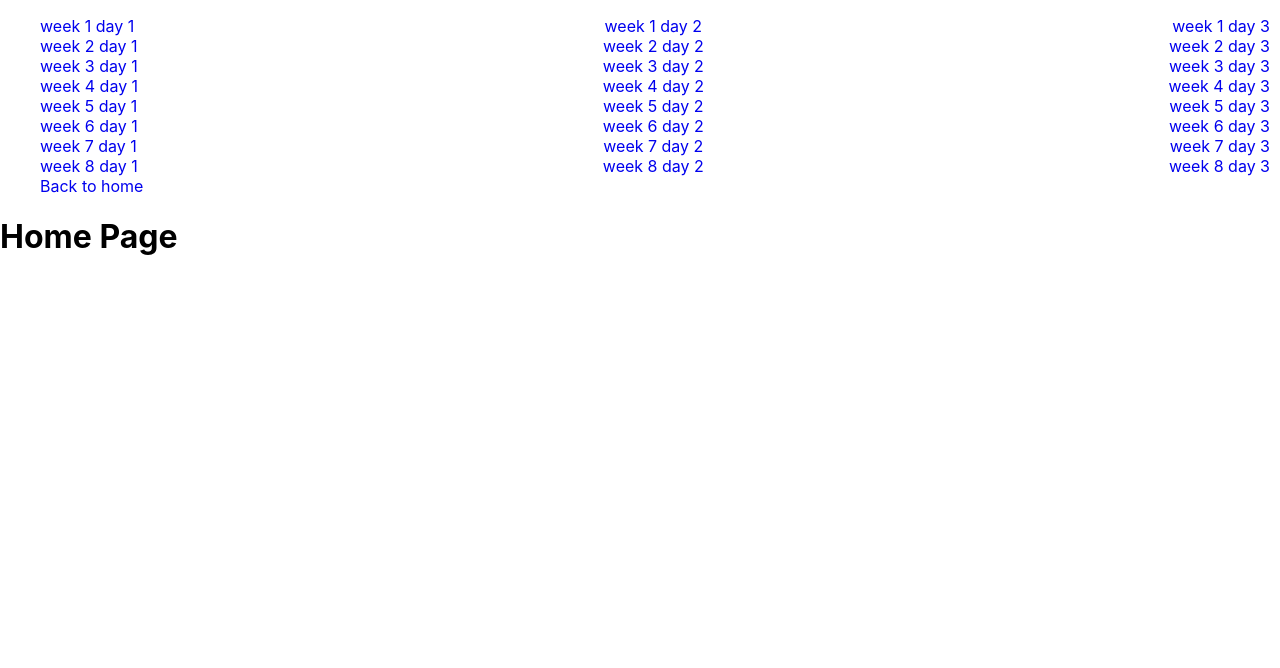
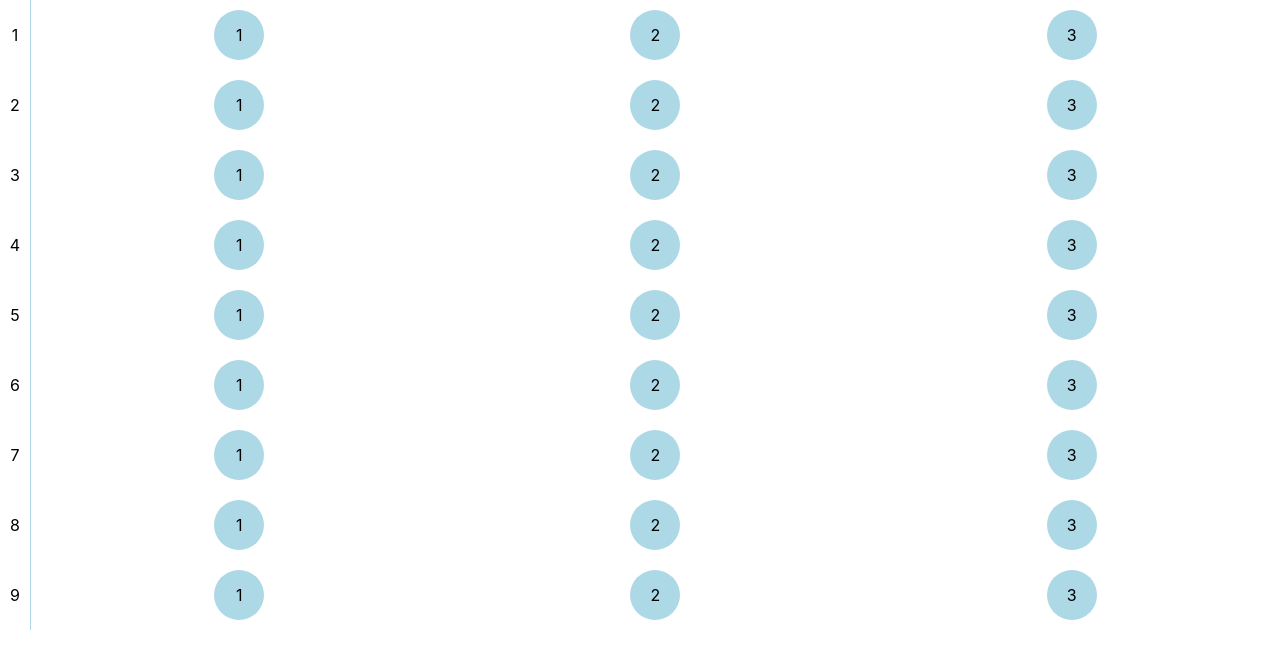
Before and after one commit to KaltrinaDragobuzhda/couch-running, a React (Create React App) app: page / in a window 1280 px wide. Shown: the top 668 px of the page. Built offline with nearby package versions, Linux system fonts and the light colour scheme.

Commit message:
added links for every week in the home page

```diff
--- a/src/App.css
+++ b/src/App.css
@@ -19,13 +19,6 @@ nav {
   list-style: none;
 } */
 
-.week-container{
-  display: flex;
-    flex-direction: row;
-    justify-content: space-between;
-    margin-right: 10px;
-}
-
 .link-style {
   text-decoration: none;
   cursor: pointer;
--- a/src/App.js
+++ b/src/App.js
@@ -1,7 +1,7 @@
 import React from 'react';
 import './App.css';
-import Nav from './Nav';
-import Week from "./week";
+import WeekComponent from "./WeekComponent";
+import HomeComponent from "./HomeComponent/HomeComponent";
 import { BrowserRouter as Router, Switch, Route } from 'react-router-dom';
 
 function App() {
@@ -9,21 +9,14 @@ function App() {
 
     <Router>
       <div className="App">
-        <Nav />
         <Switch>
-          <Route path="/" exact component={Home} />
-          <Route path="/week/:weekNr/:dayNr" component={Week} />
+          <Route path="/" exact component={HomeComponent} />
+          <Route path="/week/:weekNr/:dayNr" component={WeekComponent} />
         </Switch>
       </div>
     </Router>
   );
 }
 
-const Home = () => (
-  <div>
-    <h1>Home Page</h1>
-  </div>
-)
-
 
 export default App;
--- /dev/null
+++ b/src/HomeComponent/HomeComponent.css
@@ -0,0 +1,31 @@
+.week-container {
+  height: 70px;
+  display: flex;
+}
+
+.weekday-container {
+  display: flex;
+  flex-grow: 1;
+  justify-content: center;
+  align-items: center;
+}
+
+.week-marker {
+  width: 30px;
+  line-height: 70px;
+  text-align: center;
+  border-right: 1px solid lightblue;
+}
+
+.week-container .exercise-link {
+  background-color: lightblue;
+  color: black;
+  text-decoration: none;
+  height: 50px;
+  width: 50px;
+  border-radius: 25px;
+  display: flex;
+  text-align: center;
+  justify-content: center;
+  line-height: 50px;
+}
--- /dev/null
+++ b/src/HomeComponent/HomeComponent.js
@@ -0,0 +1,74 @@
+import React from 'react';
+import './HomeComponent.css';
+import { Link } from 'react-router-dom';
+
+
+function HomeComponent() {
+
+  return (
+    <nav>
+      <div className="nav-links">
+        <div className='week-container'>
+          <span className="week-marker">1</span>
+          <WeekDayComponent day="1" week="1" />
+          <WeekDayComponent day="2" week="1" />
+          <WeekDayComponent day="3" week="1" />
+        </div>
+        <div className='week-container'>
+          <span className="week-marker">2</span>
+          <WeekDayComponent day="1" week="2" />
+          <WeekDayComponent day="2" week="2" />
+          <WeekDayComponent day="3" week="2" />
+        </div>
+        <div className='week-container'>
+          <span className="week-marker">3</span>
+          <WeekDayComponent day="1" week="3" />
+          <WeekDayComponent day="2" week="3" />
+          <WeekDayComponent day="3" week="3" />
+        </div>
+        <div className='week-container'>
+          <span className="week-marker">4</span>
+          <WeekDayComponent day="1" week="4" />
+          <WeekDayComponent day="2" week="4" />
+          <WeekDayComponent day="3" week="4" />
+        </div>
+        <div className='week-container'>
+          <span className="week-marker">5</span>
+          <WeekDayComponent day="1" week="5" />
+          <WeekDayComponent day="2" week="5" />
+          <WeekDayComponent day="3" week="5" />
+        </div>
+        <div className='week-container'>
+          <span className="week-marker">6</span>
+          <WeekDayComponent day="1" week="6" />
+          <WeekDayComponent day="2" week="6" />
+          <WeekDayComponent day="3" week="6" />
+        </div>
+        <div className='week-container'>
+          <span className="week-marker">7</span>
+          <WeekDayComponent day="1" week="7" />
+          <WeekDayComponent day="2" week="7" />
+          <WeekDayComponent day="3" week="7" />
+        </div>
+        <div className='week-container'>
+          <span className="week-marker">8</span>
+          <WeekDayComponent day="1" week="8" />
+          <WeekDayComponent day="2" week="8" />
+          <WeekDayComponent day="3" week="8" />
+        </div>
+        <div className='week-container'>
+          <span className="week-marker">9</span>
+          <WeekDayComponent day="1" week="9" />
+          <WeekDayComponent day="2" week="9" />
+          <WeekDayComponent day="3" week="9" />
+        </div>
+      </div>
+    </nav>
+  );
+}
+
+function WeekDayComponent(props) {
+  return <div className="weekday-container"><Link className="exercise-link" to={`/week/${props.week}/${props.day}`}>{props.day}</Link></div>;
+}
+
+export default HomeComponent;
--- a/src/Nav.js
+++ /dev/null
@@ -1,112 +0,0 @@
-import React from 'react';
-import './App.css';
-import { Link } from 'react-router-dom'
-
-
-function Nav() {
-
-  const navStyle = {
-    color: 'balck'
-  };
-
-  return (
-    <nav>
-      <ul className="nav-links">
-        <div className='week-container'>
-        <Link className="link-style" style={navStyle} to='/week/1/1'>
-          <div>week 1 day 1</div>
-        </Link>
-        <Link className="link-style" style={navStyle} to='/week/1/2' >
-          <div>week 1 day 2</div>
-        </Link>
-        <Link className="link-style" style={navStyle} to='/week/1/3'>
-          <div>week 1 day 3</div>
-        </Link>
-        </div>
-        <div className="link-style" className='week-container'>
-        <Link className="link-style" style={navStyle} to='/week/2/1'>
-          <div>week 2 day 1</div>
-        </Link>
-        <Link  className="link-style" style={navStyle} to='/week/2/2'>
-          <div>week 2 day 2</div>
-        </Link>
-        <Link className="link-style" style={navStyle} to='/week/2/3'>
-          <div>week 2 day 3</div>
-        </Link>
-        </div>
-        <div className='week-container'>
-        <Link className="link-style" style={navStyle} to='/week/3/1'>
-          <div>week 3 day 1</div>
-        </Link>
-        <Link className="link-style" style={navStyle} to='/week/3/2'>
-          <div>week 3 day 2</div>
-        </Link>
-        <Link className="link-style" style={navStyle} to='/week/3/3'>
-          <div>week 3 day 3</div>
-        </Link>
-        </div>
-        <div className='week-container'>
-        <Link className="link-style" style={navStyle} to='/week/4/1'>
-          <div>week 4 day 1</div>
-        </Link>
-        <Link className="link-style" style={navStyle} to='/week/4/2'>
-          <div>week 4 day 2</div>
-        </Link>
-        <Link className="link-style" style={navStyle} to='/week/4/3'>
-          <div>week 4 day 3</div>
-        </Link>
-        </div>
-        <div className='week-container'>
-        <Link className="link-style" style={navStyle} to='/week/5/1'>
-          <div>week 5 day 1</div>
-        </Link>
-        <Link className="link-style" style={navStyle} to='/week/5/2'>
-          <div>week 5 day 2</div>
-        </Link>
-        <Link className="link-style" style={navStyle} to='/week/5/3'>
-          <div>week 5 day 3</div>
-        </Link>
-        </div>
-        <div className='week-container'>
-        <Link className="link-style" style={navStyle} to='/week/6/1'>
-          <div>week 6 day 1</div>
-        </Link>
-        <Link className="link-style" style={navStyle} to='/week/6/2'>
-          <div>week 6 day 2</div>
-        </Link>
-        <Link className="link-style" style={navStyle} to='/week/6/3'>
-          <div>week 6 day 3</div>
-        </Link>
-        </div>
-        <div className='week-container'>
-        <Link className="link-style" style={navStyle} to='/week/7/1'>
-          <div>week 7 day 1</div>
-        </Link>
-        <Link className="link-style" style={navStyle} to='/week/7/2'>
-          <div>week 7 day 2</div>
-        </Link>
-        <Link className="link-style" style={navStyle} to='/week/7/3'>
-          <div>week 7 day 3</div>
-        </Link>
-        </div>
-        <div className='week-container'>
-        <Link className="link-style" style={navStyle} to='/week/8/1'>
-          <div>week 8 day 1</div>
-        </Link>
-        <Link className="link-style" style={navStyle} to='/week/8/2'>
-          <div>week 8 day 2</div>
-        </Link>
-        <Link className="link-style" style={navStyle} to='/week/8/3'>
-          <div>week 8 day 3</div>
-        </Link>
-        </div>
-        <Link className="link-style" style={navStyle} to='/'>
-          <div>Back to home</div>
-        </Link>
-
-      </ul>
-    </nav>
-  );
-}
-
-export default Nav;
--- /dev/null
+++ b/src/WeekComponent.jsx
@@ -0,0 +1,25 @@
+import React from 'react';
+import './App.css';
+import { Link } from 'react-router-dom';
+
+function WeekComponent(props) {
+
+  const wStyle = {
+    width: 110
+  }
+
+  const navStyle = {
+    color: 'black'
+  };
+
+  return (
+    <div style={wStyle}>
+       Ju jeni te java  {props.match.params.weekNr[0]} dita {props.match.params.dayNr[0]}
+       <Link className="link-style" style={navStyle} to='/'>
+          <div>Back to home</div>
+        </Link>
+    </div>
+  );
+}
+
+export default WeekComponent;
--- a/src/week.js
+++ /dev/null
@@ -1,17 +0,0 @@
-import React from 'react';
-import './App.css';
-
-function Week(props) {
-
-  const wStyle = {
-    width: 110
-  }
-
-  return (
-    <div style={wStyle}>
-       Ju jeni te java  {props.match.params.weekNr[0]} dita {props.match.params.dayNr[0]}
-    </div>
-  );
-}
-
-export default Week;
```
